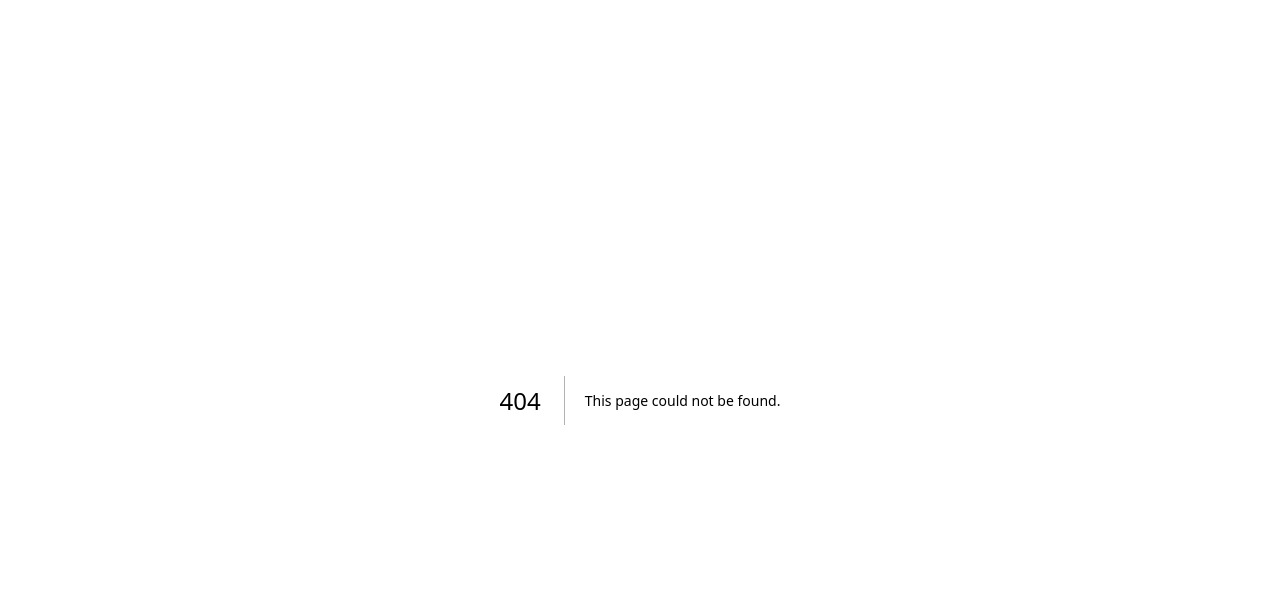
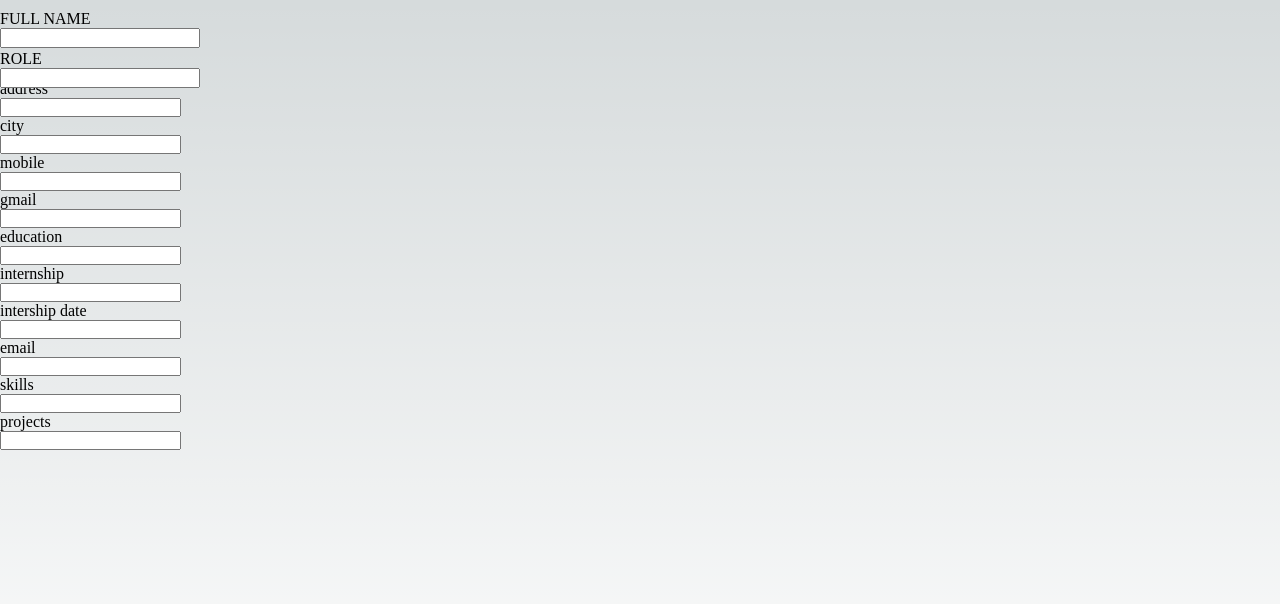
Before and after one commit to anilikarikatti/resume_builder_ak, a Next.js app: page /components/input in a window 1280 px wide. Before the commit this address had no page. Shown: the top 604 px of the page. Built offline with nearby package versions, Linux system fonts and the light colour scheme.

Commit message:
input is ready

```diff
--- a/pages/_app.js
+++ b/pages/_app.js
@@ -1,6 +1,6 @@
 import '@/styles/globals.css'
 import '../styles/first.css'
-
+import '../styles/input.css'
 export default function App({ Component, pageProps }) {
   return <Component {...pageProps} />
 }
--- a/pages/components/generate.js
+++ b/pages/components/generate.js
@@ -1,10 +1,11 @@
 
+// import First from "./template1"
 export default function Generate(){
 
     return (
         <>
             <div className="cont">
-                <h2>hello world</h2>
+                <First/>
             </div>
         </>
     )
--- /dev/null
+++ b/pages/components/input.js
@@ -0,0 +1,147 @@
+import { useState } from "react"
+
+export default function Input(){
+    let [data,setData] = useState({
+        fname:"",
+        role:"",
+        address:"",
+        city:"",
+        mobile:"",
+        gmail:"",
+        skills:"",
+        education:"",
+
+        internship:"",
+        intership_date:"",
+        email:"",
+        skills:"",
+        projects:"",
+
+    })
+
+     function changeData(e){
+
+
+        setData({...data,[e.target.name]:e.target.value})
+
+    console.log(data);
+
+    }
+
+    return(
+        <>
+            <div className="cont flex">
+                <div className="di">
+                    <label htmlFor="fname">full name</label>
+                    <div >
+                    <input className="fname inp" id="fname" name="fname" onChange ={changeData}/>
+                </div>
+                </div>
+
+                <div className="di ">
+
+                <label htmlFor="role">role</label>
+                <div >
+
+                <input className="role inp" id="role" name="role" onChange ={changeData}/>
+                </div>
+                </div>
+
+                <div>
+                <label htmlFor="address"> address</label>
+                <div>
+
+                <input className="address" id="address" name="address" onChange ={changeData}/>
+                </div>
+                </div>
+
+
+                <div>
+                <label htmlFor="city">city</label>
+                <div>
+
+                <input className="city" id="city" name="city" onChange ={changeData}/>
+                </div>
+                </div>
+
+                <div>
+                <label htmlFor="mobile">mobile</label>
+                <div>
+
+                <input className="mobile" id="mobile" name="mobile" onChange ={changeData}/>
+                </div>
+                </div>
+
+
+                <div>
+                <label htmlFor="gmail">gmail</label>
+                <div>
+
+                <input className="gmail" id="gmail"  name="gmail"onChange ={changeData}/>
+                </div>
+                </div>
+
+
+
+
+                <div>
+
+               <label htmlFor="education">education</label>
+               <div>
+
+                <input className="education" id="education"  name="education"onChange ={changeData}/>
+                </div>
+                </div>
+
+
+                <div>
+                <label htmlFor="internship">internship</label>
+                <div>
+
+                <input className="internship" id="internship" name="internship" onChange ={changeData}/>
+                </div>
+                </div>
+
+
+                <div>
+                <label htmlFor="intership date">intership date</label>
+                <div>
+
+                <input className="intership date" id="intership date"  name="intership date"onChange ={changeData}/>
+                </div>
+                </div>
+
+
+                <div>
+                <label htmlFor="email">email</label>
+                <div>
+
+                <input className="email" id="email" name="email" onChange ={changeData}/>
+                </div>
+                </div>
+
+
+                <div>
+                <label htmlFor="skills">skills</label>
+                <div>
+
+                <input className="skill" id="skills"  name="skills"onChange ={changeData}/>
+                </div>
+                </div>
+
+
+                <div>
+                <label htmlFor="projects">projects</label>
+                <div>
+
+                <input className="projects" id="projects" name="projects" onChange ={changeData}/>
+                </div>
+                </div>
+
+                {/* <label htmlFor="fname">fullname</label>
+                <input className="fname" id="fname"/> */}
+
+            </div>
+        </>
+    )
+}
--- a/pages/index.js
+++ b/pages/index.js
@@ -3,6 +3,8 @@ import Image from 'next/image'
 import { Inter } from 'next/font/google'
 import styles from '@/styles/Home.module.css'
 
+import First from './components/template1'
+import Input from './components/input'
 const inter = Inter({ subsets: ['latin'] })
 
 export default function Home() {
@@ -15,7 +17,9 @@ export default function Home() {
         <link rel="icon" href="/favicon.ico" />
       </Head>
       <main className={styles.main}>
-          <h2>anil karikatti</h2>
+          {/* <h2>anil karikatti</h2> */}
+          {/* <First/> */}
+          <Input/>
       </main>
     </>
   )
--- a/styles/first.css
+++ b/styles/first.css
@@ -2,7 +2,7 @@
     padding: 0px;
     border: 0px;
     margin: 0;
-    height: 100vh;
+    /* height: 100vh; */
     background-color: black;
     overflow-y: scroll;
 
--- /dev/null
+++ b/styles/input.css
@@ -0,0 +1,18 @@
+
+.flex{
+    display: flex;
+    flex-direction: column;
+}
+
+.di{
+    height: 30px;
+    margin-top: 10px;
+    text-transform: uppercase;
+}
+
+.inp{
+    height: 20px;
+    width: 200px;
+    position: relative;
+    top: 40px 40px;
+}
```
